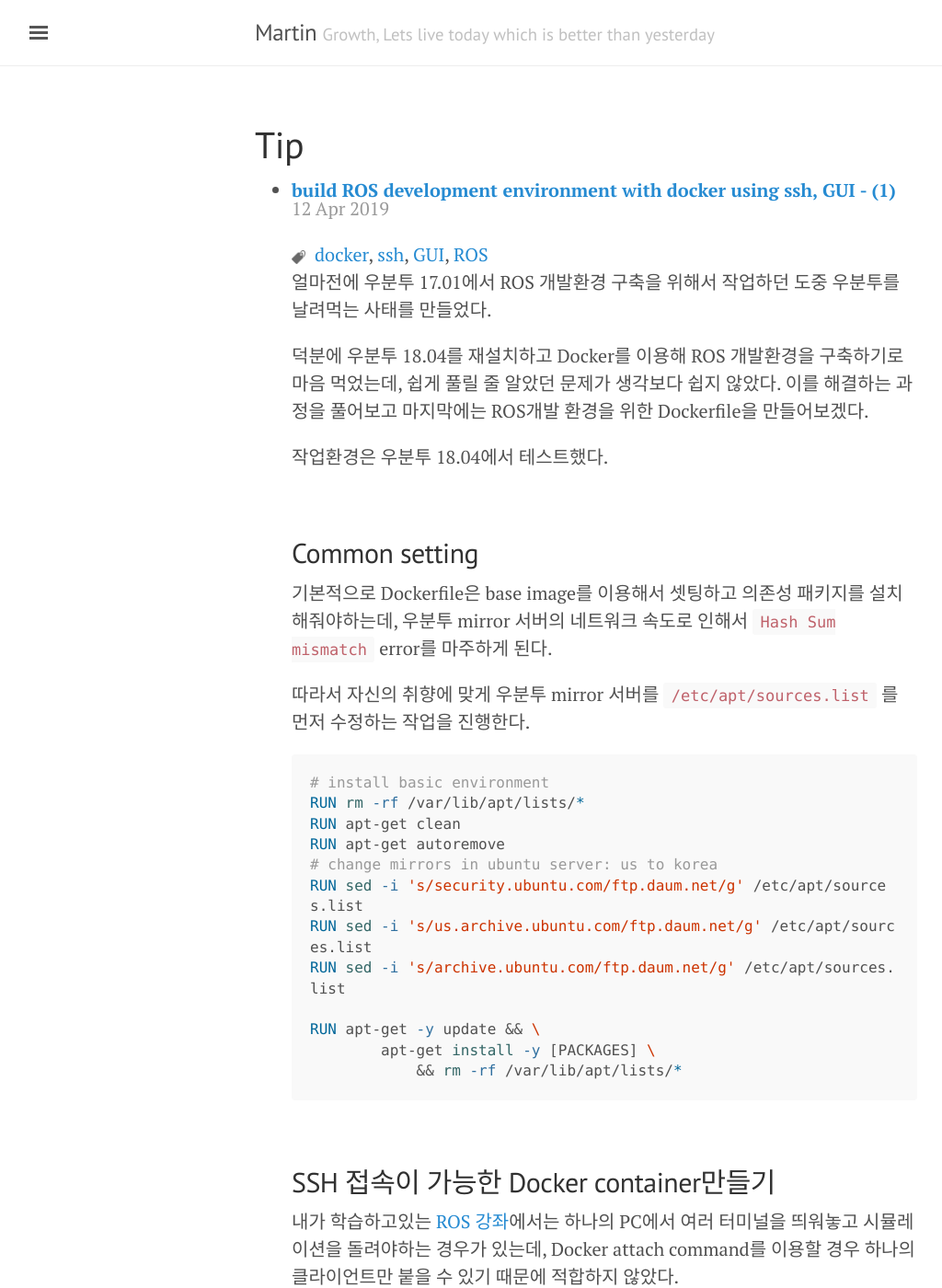
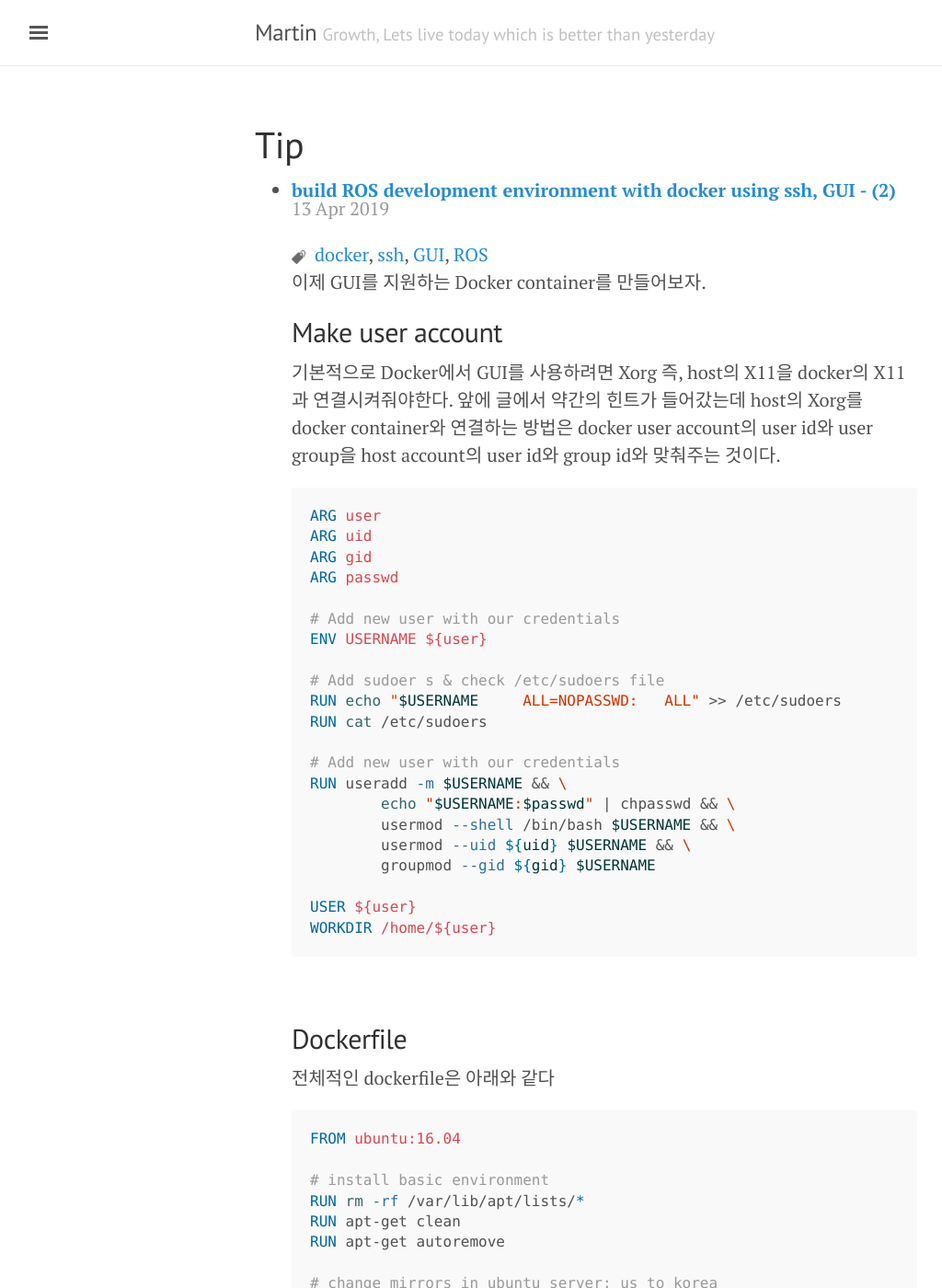
Before and after one commit to ssaru/jimheo.github.io, a Jekyll site: the page built from tip.html, in a window 1280 px wide and 1400 px high. Shown: the whole window at 92% size, without its empty margins (3-1027 px from the left). Built offline with Jekyll 4.4.1, drawn with Linux system fonts in a browser that asks for light colours; comment, search, counter and statistics services are not loaded; some of the changed text lies outside the part shown.

Commit message:
gui docker containert

````diff
--- /dev/null
+++ b/_posts/Tip/2019-04-13-docker_gui.md
@@ -0,0 +1,166 @@
+---
+layout: post
+title: build ROS development environment with docker using ssh, GUI - (2)
+comments: true
+category: Tip
+tags:
+- docker
+- ssh
+- GUI
+- ROS
+---
+
+
+
+이제 GUI를 지원하는 Docker container를 만들어보자.
+
+
+
+## Make user account
+
+기본적으로 Docker에서 GUI를 사용하려면 Xorg 즉, host의 X11을 docker의 X11과 연결시켜줘야한다. 앞에 글에서 약간의 힌트가 들어갔는데 host의 Xorg를 docker container와 연결하는 방법은 docker user account의 user id와 user group을 host account의 user id와 group id와 맞춰주는 것이다.
+
+
+
+```docker
+ARG user
+ARG uid
+ARG gid
+ARG passwd
+
+# Add new user with our credentials
+ENV USERNAME ${user}
+
+# Add sudoer s & check /etc/sudoers file
+RUN echo "$USERNAME	ALL=NOPASSWD:	ALL" >> /etc/sudoers
+RUN cat /etc/sudoers
+
+# Add new user with our credentials
+RUN useradd -m $USERNAME && \
+	echo "$USERNAME:$passwd" | chpasswd && \
+	usermod --shell /bin/bash $USERNAME && \
+	usermod --uid ${uid} $USERNAME && \
+	groupmod --gid ${gid} $USERNAME
+
+USER ${user}
+WORKDIR /home/${user}
+```
+
+<br/>
+
+## Dockerfile
+
+전체적인 dockerfile은 아래와 같다
+
+
+
+```docker
+FROM ubuntu:16.04
+
+# install basic environment
+RUN rm -rf /var/lib/apt/lists/*
+RUN apt-get clean
+RUN apt-get autoremove
+
+# change mirrors in ubuntu server: us to korea
+RUN sed -i 's/security.ubuntu.com/ftp.daum.net/g' /etc/apt/sources.list
+RUN sed -i 's/us.archive.ubuntu.com/ftp.daum.net/g' /etc/apt/sources.list
+RUN sed -i 's/archive.ubuntu.com/ftp.daum.net/g' /etc/apt/sources.list
+
+RUN apt-get -y update && \
+	apt-get install -y \
+		sudo \
+		vim \
+		sudo \
+		curl \
+		wget \
+		apt \
+		base-files \
+		libapt-pkg5.0 \
+		libc-bin \
+		libkmod2 \
+		libudev1 \
+		multiarch-support \
+		systemd-sysv \
+		baobab \
+		firefox \
+		&& rm -rf /var/lib/apt/lists/*
+
+ARG user
+ARG uid
+ARG gid
+ARG passwd
+
+# Add new user with our credentials
+ENV USERNAME ${user}
+
+# Add sudoer s & check /etc/sudoers file
+RUN echo "$USERNAME	ALL=NOPASSWD:	ALL" >> /etc/sudoers
+RUN cat /etc/sudoers
+
+# Add new user with our credentials
+RUN useradd -m $USERNAME && \
+	echo "$USERNAME:$passwd" | chpasswd && \
+	usermod --shell /bin/bash $USERNAME && \
+	usermod --uid ${uid} $USERNAME && \
+	groupmod --gid ${gid} $USERNAME
+
+USER ${user}
+WORKDIR /home/${user}
+
+# print build parameter
+RUN echo "user: $user"
+RUN echo "uid : $uid"
+RUN echo "gid : $gid"
+RUN echo "USERNAME : $USERNAME"
+RUN echo "passwd : $passwd"
+```
+
+<br/>
+
+## Build Dockerfile
+
+아래 명령어로 Dockerfile을 빌드하자.
+
+빌드 시, host의 user id와 user group을 docker의 user id와 user group을 맞추기 위해서 host의 user account name, user id와 group id를 빌드 파라미터로 전달한다.
+
+```bash
+> sudo docker build --build-arg user=$USER --build-arg uid=$(id -u) --build-arg gid=$(id -g) --build-arg passwd="keti" --tag gui:0.1.0 .
+```
+
+<br/>
+
+## Make Accessible xauth
+
+이제 컨테이너를 생성하기 전에 아래의 명령어를 이용해서 액세스 권한이있는 xauth 파일을 만든다.
+
+```bash
+> xauth nlist $DISPLAY | sed -e 's/^..../ffff/' | xauth -f /tmp/.docker.xauth nmerge -
+```
+
+<br/>
+
+## Docker run
+
+이제 docker run 명령어를 이용해서 docker를 구동시키는데, 이 때 xauth파일을 전달한다.
+
+```bash
+> sudo docker run -i -t -d -P -e DISPLAY=unix$DISPLAY -v /tmp/.X11-unix:/tmp/.X11-unix -v /tmp/.docker.xauth:/tmp/.docker.xauth:rw -e XAUTHORITY=/tmp/.docker.xauth --name gui gui:0.1.0
+```
+
+<br/>
+
+## Docker attach
+
+GUI를 위한 docker에서는 ssh환경을 만들지 않았기 때문에 attach를 이용해서 docker container에 접속하고, 접속된 container에서 gui작동을 확인한다.
+
+```bash
+> sudo docker attach <container id or container name>
+> firefox
+or
+> baobab
+```
+
+
+
+위의 명령어를 실행했을 때, firefox화면이나, baobab gui 화면이뜨면 정상적으로 작동한 것이다.
````
Also changed, not shown: _posts/Tip/2019-04-12-docker_ssh.md (renamed from _posts/Tip/2019-04-12-docker_ssh_gui_ros.md, +1 -5 lines).
